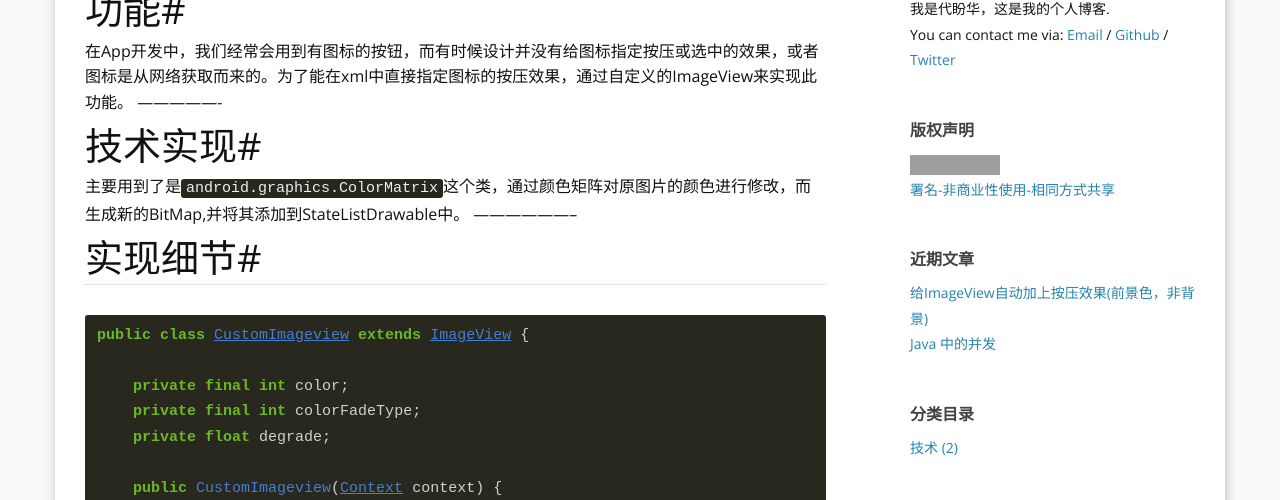
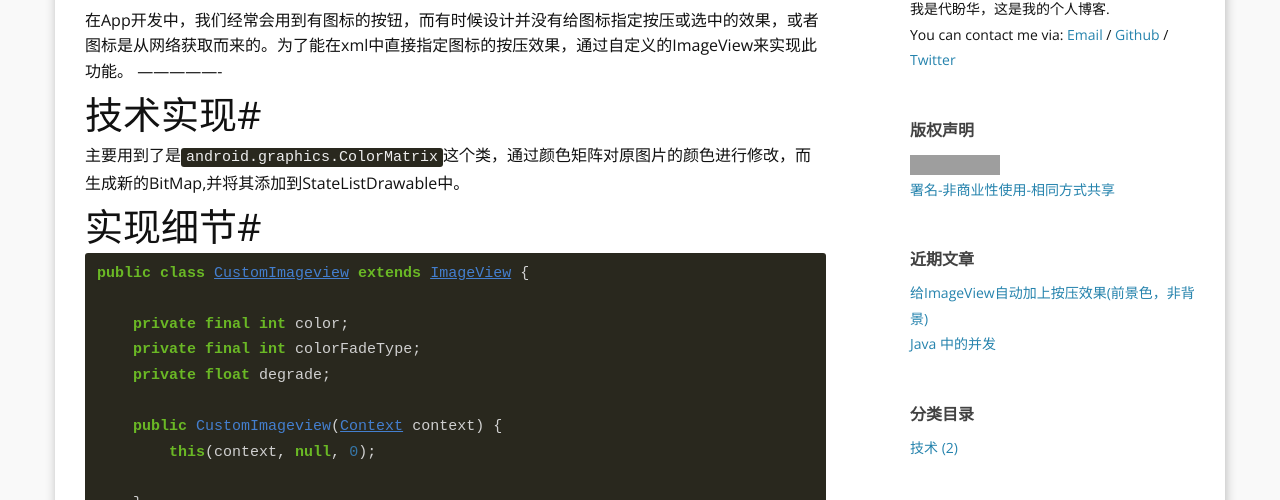
Before and after one commit to daipanhua/blog, a Jekyll site: the page built from _posts/2015-06-25-CustomImageView to change color.md, in a window 1280 px wide and 900 px high, cut to the strip 400-900 px from the top of the window. Built offline with Jekyll 4.4.1, drawn with Linux system fonts in a browser that asks for light colours; comment, search, counter and statistics services are not loaded; some of the changed lines change nothing that is shown; grey boxes are pictures that could not be loaded.

Commit message:
set code

```diff
--- a/_posts/2015-06-25-CustomImageView to change color.md
+++ b/_posts/2015-06-25-CustomImageView to change color.md
@@ -13,17 +13,15 @@
 
 ---
 
--------------
-
 #功能#
 在App开发中，我们经常会用到有图标的按钮，而有时候设计并没有给图标指定按压或选中的效果，或者图标是从网络获取而来的。为了能在xml中直接指定图标的按压效果，通过自定义的ImageView来实现此功能。
 ----------------
 
 #技术实现#
 主要用到了是`android.graphics.ColorMatrix`这个类，通过颜色矩阵对原图片的颜色进行修改，而生成新的BitMap,并将其添加到StateListDrawable中。
---------------------
+
 #实现细节#
-------------------------
+
 {% highlight java %}
 public class CustomImageview extends ImageView {
 
@@ -111,3 +109,5 @@
     }
 }
 {% endhighlight java %}
+
+不足之处，希望大家能在评论中指正 ~~
```
